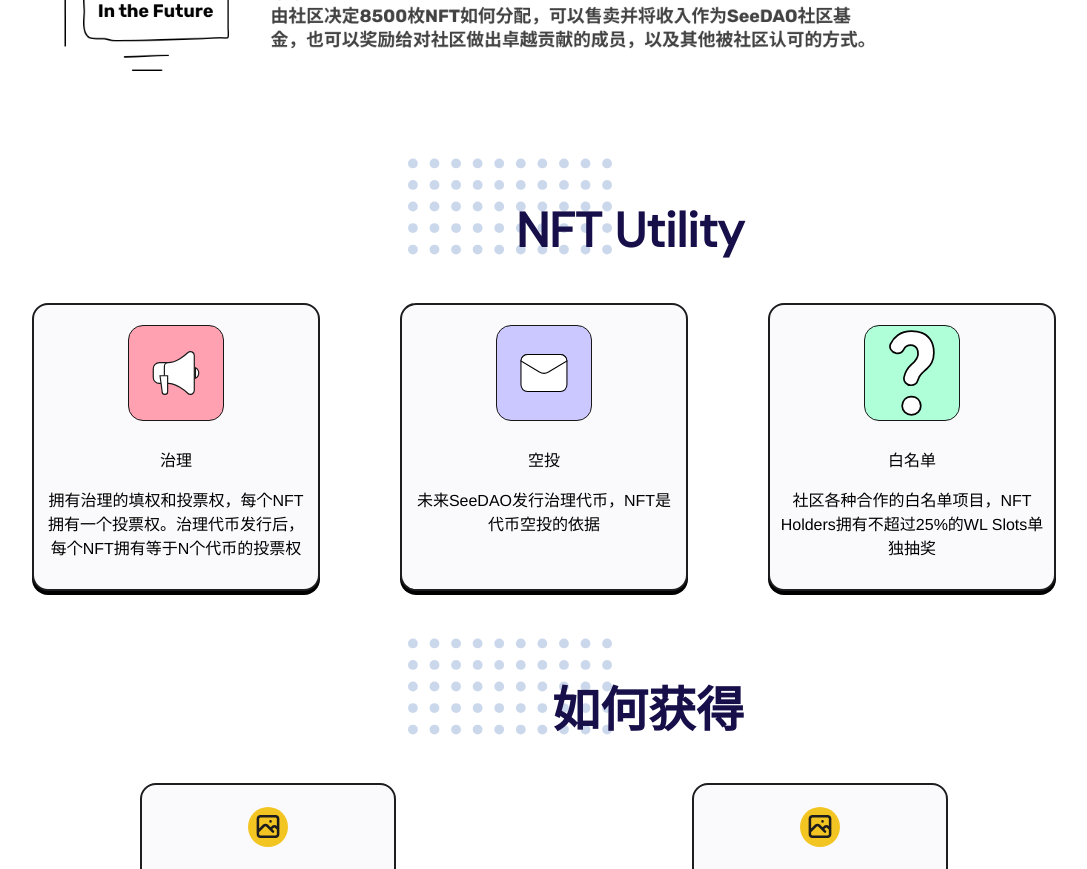
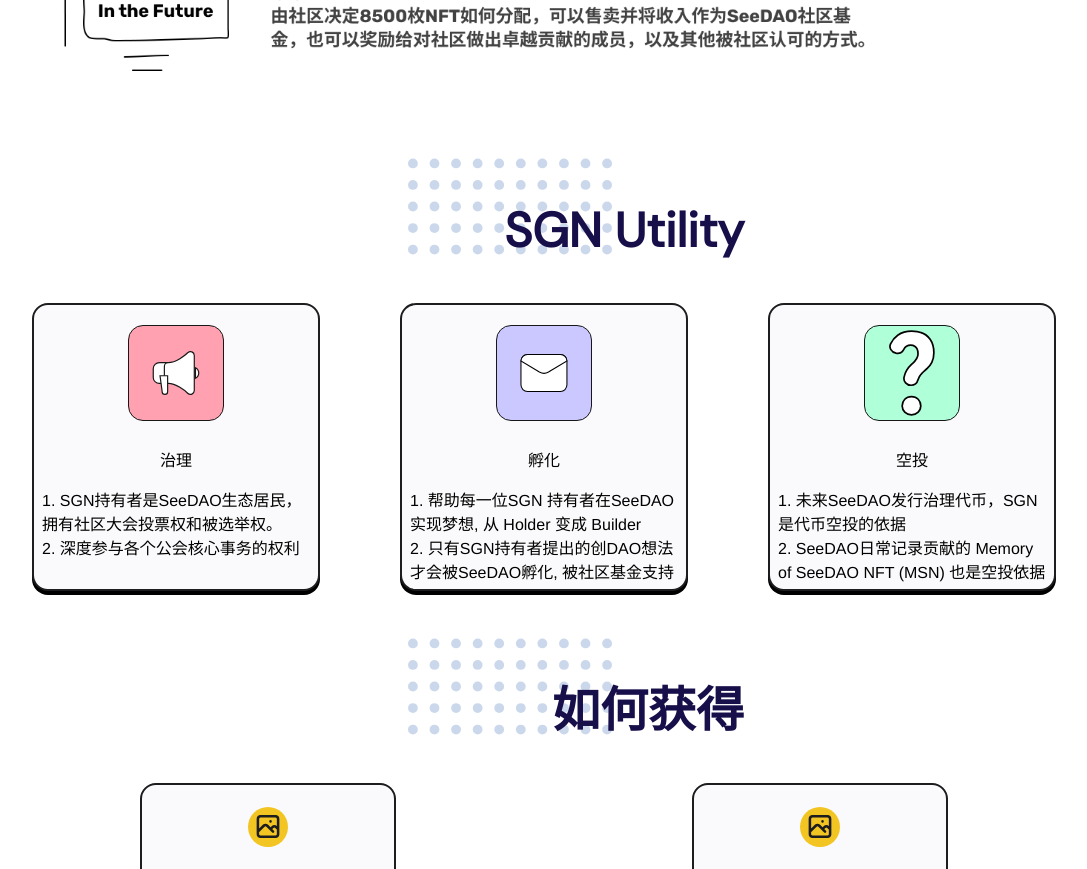
Before and after one commit to SeeDAO-OpenSource/seedao-frontend, a Vue app: page /nft in a window 1280 px wide. Shown: the part 1880-2749 px from the top of the page, without its empty margins (96-1183 px from the left). Built offline with nearby package versions, Linux system fonts and the light colour scheme; a web font is replaced by a local one; what vue-backtotop would draw is missing.

Commit message:
更新 SGN 相关文案

```diff
--- a/src/components/nft/NFTContent.vue
+++ b/src/components/nft/NFTContent.vue
@@ -1,29 +1,26 @@
 <script>
 export default {
-	name: 'NFTContent',
+  name: "NFTContent",
   data: () => {
     return {
-			theme: '',
+      theme: "",
     };
   },
   created() {
-		this.theme = localStorage.getItem('theme') || 'light';
+    this.theme = localStorage.getItem("theme") || "light";
   },
   mounted() {
-		this.theme = localStorage.getItem('theme') || 'light';
+    this.theme = localStorage.getItem("theme") || "light";
   },
-	updated() {
-	},
+  updated() {},
   methods: {},
 };
 </script>
 
 <template>
-	<section
-		class="flex flex-col justify-center"
-	>
+  <section class="flex flex-col justify-center">
     <!-- Banner left contents -->
-		<div class="w-full flex  justify-between py-10">
+    <div class="w-full flex justify-between py-10">
       <div>
         <p class="text-3xl">累计mint： 500</p>
       </div>
@@ -36,30 +33,41 @@
     </div>
     <div>
       <div class="relative bg-fuchsia-200 p-6 w-80 m-auto">
+        <div class="titlebg bg-no-repeat bg-left h-36">
           <div
-					class="titlebg bg-no-repeat bg-left h-36"
+            class="
+              absolute
+              bottom-10
+              right-10
+              sm:-right-10
+              titlefont
+              font-general-semibold
+            "
           >
-					<div class="absolute bottom-10 right-10 sm:-right-10 titlefont font-general-semibold">
             <p class="text-5xl font-black pb-2">Roadmap</p>
           </div>
         </div>
       </div>
     </div>
     <div class="w-full p-10">
-      <img
-        src="@/assets/images/nft/map.png"
-				class="w-5/6"
-      />
+      <img src="@/assets/images/nft/map.png" class="w-5/6" />
     </div>
   </section>
   <section>
     <div>
       <div class="relative bg-fuchsia-200 p-6 w-80 m-auto">
+        <div class="titlebg bg-no-repeat bg-left h-36">
           <div
-					class="titlebg bg-no-repeat bg-left h-36"
+            class="
+              absolute
+              bottom-10
+              right-10
+              sm:-right-10
+              titlefont
+              font-general-semibold
+            "
           >
-					<div class="absolute bottom-10 right-10 sm:-right-10 titlefont font-general-semibold">
-						<p class="text-5xl font-black pb-2">NFT Utility</p>
+            <p class="text-5xl font-black pb-2">SGN Utility</p>
           </div>
         </div>
       </div>
@@ -67,55 +75,83 @@
     <div class="grid grid-cols-1 md:grid-cols-3 gap-4">
       <div class="w-72 h-72 utility">
         <div class="flex flex-wrap justify-center content-center p-5">
-					<div class=" w-24 h-24 iconbackage a flex flex-wrap justify-center content-center ">
-						<img
-							src="@/assets/images/nft/1.svg"
-							class="w-12"
-						/>
+          <div
+            class="
+              w-24
+              h-24
+              iconbackage
+              a
+              flex flex-wrap
+              justify-center
+              content-center
+            "
+          >
+            <img src="@/assets/images/nft/1.svg" class="w-12" />
           </div>
         </div>
         <div class="p-2">
           <p>治理</p>
         </div>
         <div class="p-2">
-					<p>
-						拥有治理的填权和投票权，每个NFT拥有一个投票权。治理代币发行后，每个NFT拥有等于N个代币的投票权
+          <p style="text-align: left">
+            1. SGN持有者是SeeDAO生态居民，拥有社区大会投票权和被选举权。
+          </p>
+          <p style="text-align: left">2. 深度参与各个公会核心事务的权利</p>
+        </div>
+      </div>
+      <div class="w-72 h-72 utility">
+        <div class="flex flex-wrap justify-center content-center p-5">
+          <div
+            class="
+              w-24
+              h-24
+              iconbackage
+              b
+              flex flex-wrap
+              justify-center
+              content-center
+            "
+          >
+            <img src="@/assets/images/nft/2.svg" class="w-12" />
+          </div>
+        </div>
+        <div class="p-2">
+          <p>孵化</p>
+        </div>
+        <div class="p-2">
+          <p style="text-align: left">
+            1. 帮助每一位SGN 持有者在SeeDAO实现梦想, 从 Holder 变成 Builder
+          </p>
+          <p style="text-align: left">
+            2. 只有SGN持有者提出的创DAO想法才会被SeeDAO孵化, 被社区基金支持
           </p>
         </div>
       </div>
       <div class="w-72 h-72 utility">
         <div class="flex flex-wrap justify-center content-center p-5">
-					<div class=" w-24 h-24 iconbackage b flex flex-wrap justify-center content-center ">
-						<img
-							src="@/assets/images/nft/2.svg"
-							class="w-12"
-						/>
+          <div
+            class="
+              w-24
+              h-24
+              iconbackage
+              c
+              flex flex-wrap
+              justify-center
+              content-center
+            "
+          >
+            <img src="@/assets/images/nft/3.svg" class="w-12" />
           </div>
         </div>
         <div class="p-2">
           <p>空投</p>
         </div>
         <div class="p-2">
-					<p>
-						未来SeeDAO发行治理代币，NFT是代币空投的依据
+          <p style="text-align: left">
+            1. 未来SeeDAO发行治理代币，SGN是代币空投的依据
           </p>
-				</div>
-			</div>
-			<div class="w-72 h-72 utility">
-				<div class="flex flex-wrap justify-center content-center p-5">
-					<div class=" w-24 h-24 iconbackage c flex flex-wrap justify-center content-center ">
-						<img
-							src="@/assets/images/nft/3.svg"
-							class="w-12"
-						/>
-					</div>
-				</div>
-				<div class="p-2">
-					<p>白名单</p>
-				</div>
-				<div class="p-2">
-					<p>
-						社区各种合作的白名单项目，NFT Holders拥有不超过25%的WL Slots单独抽奖
+          <p style="text-align: left">
+            2. SeeDAO日常记录贡献的 Memory of SeeDAO NFT (MSN) 也是空投依据
           </p>
         </div>
       </div>
@@ -124,36 +160,77 @@
   <section class="flex flex-col justify-center">
     <div>
       <div class="relative bg-fuchsia-200 p-6 w-80 m-auto">
+        <div class="titlebg bg-no-repeat bg-left h-36">
           <div
-					class="titlebg bg-no-repeat bg-left h-36"
+            class="
+              absolute
+              bottom-10
+              right-10
+              sm:-right-10
+              titlefont
+              font-general-semibold
+            "
           >
-					<div class="absolute bottom-10 right-10 sm:-right-10 titlefont font-general-semibold">
             <p class="text-5xl font-black pb-2">如何获得</p>
           </div>
         </div>
       </div>
     </div>
-		<div class="grid grid-cols-1 sm:grid-cols-2 gap-4  flex flex-wrap justify-center content-center ">
+    <div
+      class="
+        grid grid-cols-1
+        sm:grid-cols-2
+        gap-4
+        flex flex-wrap
+        justify-center
+        content-center
+      "
+    >
       <div class="w-64 h-64 utility">
         <div class="h-2/6 flex flex-wrap justify-center content-center p-5">
-					<div class="w-10 h-10 citrus flex flex-wrap justify-center content-center ">
-						<img
-							src="@/assets/images/nft/Vector.svg"
-							class="w-6"
-						/>
+          <div
+            class="
+              w-10
+              h-10
+              citrus
+              flex flex-wrap
+              justify-center
+              content-center
+            "
+          >
+            <img src="@/assets/images/nft/Vector.svg" class="w-6" />
           </div>
         </div>
         <div class="h-2/6">
-					<p class="p-4">直接二级市场购买</p>
+          <p class="p-4">直接从二级市场购买</p>
         </div>
         <div class="h-2/6 p-2 border-t-2 border-gray-700 bg-gray-200 bottom">
           <div class="flex justify-center">
             <a
               href="https://opensea.io/collection/seedaogenesis"
-							class="flex justify-center items-center w-36 button sm:w-48 sm:mb-0 text-lg border border-indigo-200 dark:border-ternary-dark py-2.5 sm:py-3 shadow-lg rounded-lg bg-indigo-50 focus:ring-1 focus:ring-indigo-900 hover:bg-indigo-500 text-gray-900 hover:text-white duration-500"
+              class="
+                flex
+                justify-center
+                items-center
+                w-36
+                button
+                sm:w-48 sm:mb-0
+                text-lg
+                border border-indigo-200
+                dark:border-ternary-dark
+                py-2.5
+                sm:py-3
+                shadow-lg
+                rounded-lg
+                bg-indigo-50
+                focus:ring-1 focus:ring-indigo-900
+                hover:bg-indigo-500
+                text-gray-900
+                hover:text-white
+                duration-500
+              "
             >
-							<span
-								class="text-sm sm:text-lg font-general-medium duration-100"
+              <span class="text-sm sm:text-lg font-general-medium duration-100"
                 >去购买
               </span>
             </a>
@@ -162,24 +239,50 @@
       </div>
       <div class="w-64 h-64 utility">
         <div class="h-2/6 flex flex-wrap justify-center content-center p-5">
-					<div class="w-10 h-10 citrus flex flex-wrap justify-center content-center ">
-						<img
-							src="@/assets/images/nft/Vector.svg"
-							class="w-6"
-						/>
+          <div
+            class="
+              w-10
+              h-10
+              citrus
+              flex flex-wrap
+              justify-center
+              content-center
+            "
+          >
+            <img src="@/assets/images/nft/Vector.svg" class="w-6" />
           </div>
         </div>
         <div class="h-2/6">
-					<p class="p-4">SeeDAO社区杰出贡献者，由团队从保留NFT中发放</p>
+          <p><b>PoW 挖矿</b></p>
+          <p>大胆参与SeeDAO各公会，<br/>通过“工作量证明”挖掘SGN</p>
         </div>
         <div class="h-2/6 p-2 border-t-2 border-gray-700 bg-gray-200 bottom">
           <div class="flex justify-center">
             <a
               href="https://discord.com/channels/841189467128594442/910851803707490374"
-							class="flex justify-center items-center w-36 button sm:w-48 sm:mb-0 text-lg border border-indigo-200 dark:border-ternary-dark py-2.5 sm:py-3 shadow-lg rounded-lg bg-indigo-50 focus:ring-1 focus:ring-indigo-900 hover:bg-indigo-500 text-gray-900 hover:text-white duration-500"
+              class="
+                flex
+                justify-center
+                items-center
+                w-36
+                button
+                sm:w-48 sm:mb-0
+                text-lg
+                border border-indigo-200
+                dark:border-ternary-dark
+                py-2.5
+                sm:py-3
+                shadow-lg
+                rounded-lg
+                bg-indigo-50
+                focus:ring-1 focus:ring-indigo-900
+                hover:bg-indigo-500
+                text-gray-900
+                hover:text-white
+                duration-500
+              "
             >
-							<span
-								class="text-sm sm:text-lg font-general-medium duration-100"
+              <span class="text-sm sm:text-lg font-general-medium duration-100"
                 >如何成为？
               </span>
             </a>
@@ -191,20 +294,20 @@
 </template>
 
 <style scoped>
-.titlebg{
-    background-image: url('~@/assets/images/titlebg.svg');
+.titlebg {
+  background-image: url("~@/assets/images/titlebg.svg");
   background-size: 75% 80%;
 }
-.titlefont{
-	font-family: 'DM Sans';
-	color: #170F49;
+.titlefont {
+  font-family: "DM Sans";
+  color: #170f49;
 }
-.utility{
+.utility {
   /* Off White */
-	background: #FAFAFC;
+  background: #fafafc;
   /* Off Black */
 
-	border: 2px solid #1D1D1F;
+  border: 2px solid #1d1d1f;
   box-sizing: border-box;
   /* Drop Shadow / Normal */
 
@@ -213,30 +316,30 @@
   align-self: center;
   justify-self: center;
 }
-.iconbackage{
+.iconbackage {
   border: 1px solid #171717;
   box-sizing: border-box;
   border-radius: 15px;
 }
-.iconbackage.a{
-	background: #FFA1B0;
+.iconbackage.a {
+  background: #ffa1b0;
 }
-.iconbackage.b{
-	background: #CBC7FF;
+.iconbackage.b {
+  background: #cbc7ff;
 }
-.iconbackage.c{
-	background: #AFFFD9;
+.iconbackage.c {
+  background: #afffd9;
 }
-.citrus{
+.citrus {
   /* Citrus Wasp */
-	background: #F3C522;
+  background: #f3c522;
   border-radius: 40px;
 }
-.button{
-	background: #F3C522;
+.button {
+  background: #f3c522;
   border-radius: 16px;
 }
-.bottom{
+.bottom {
   border-bottom-left-radius: 10px;
   border-bottom-right-radius: 10px;
 }
```
Lines whose indentation alone changed are shown as unchanged.
